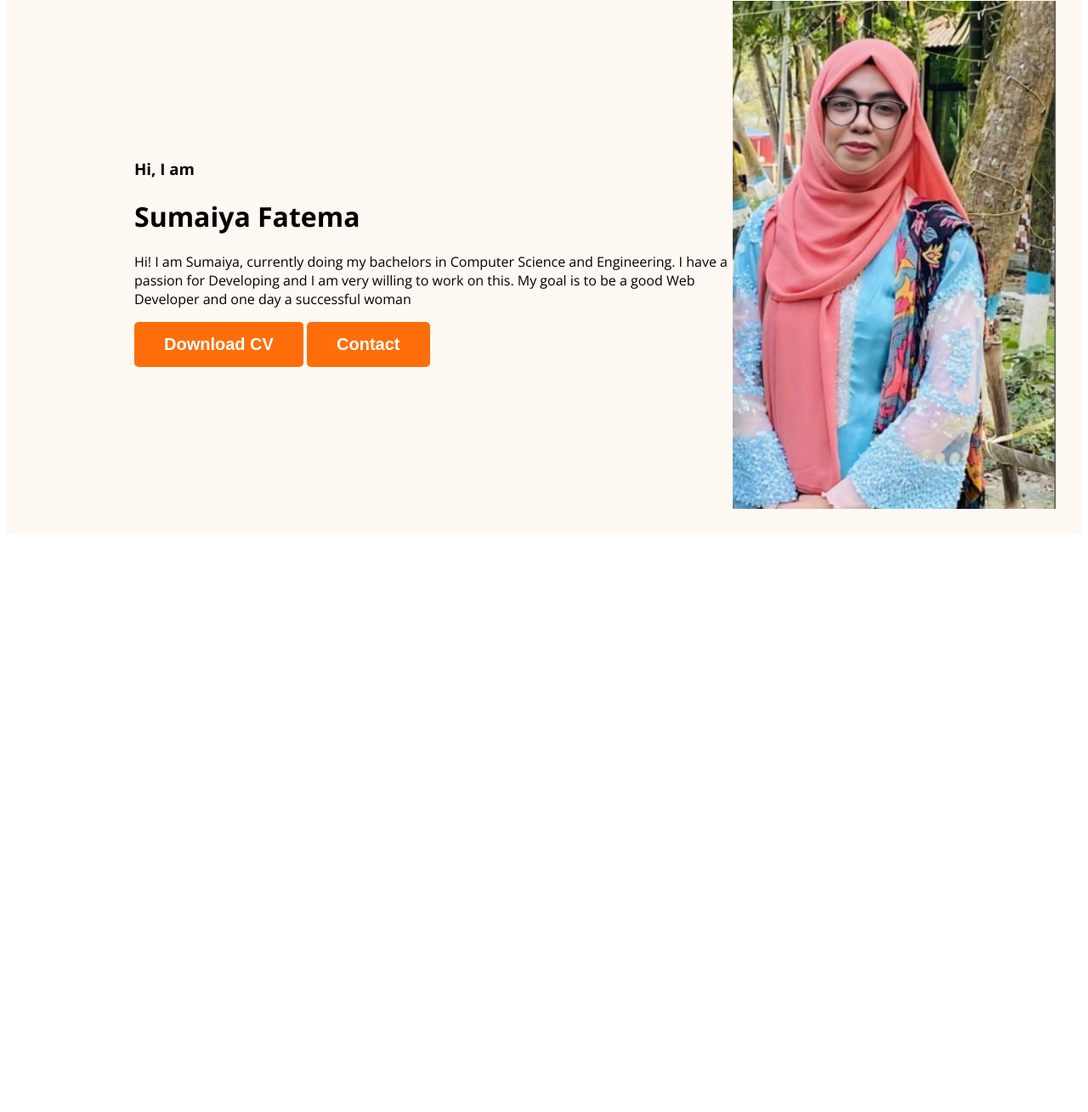
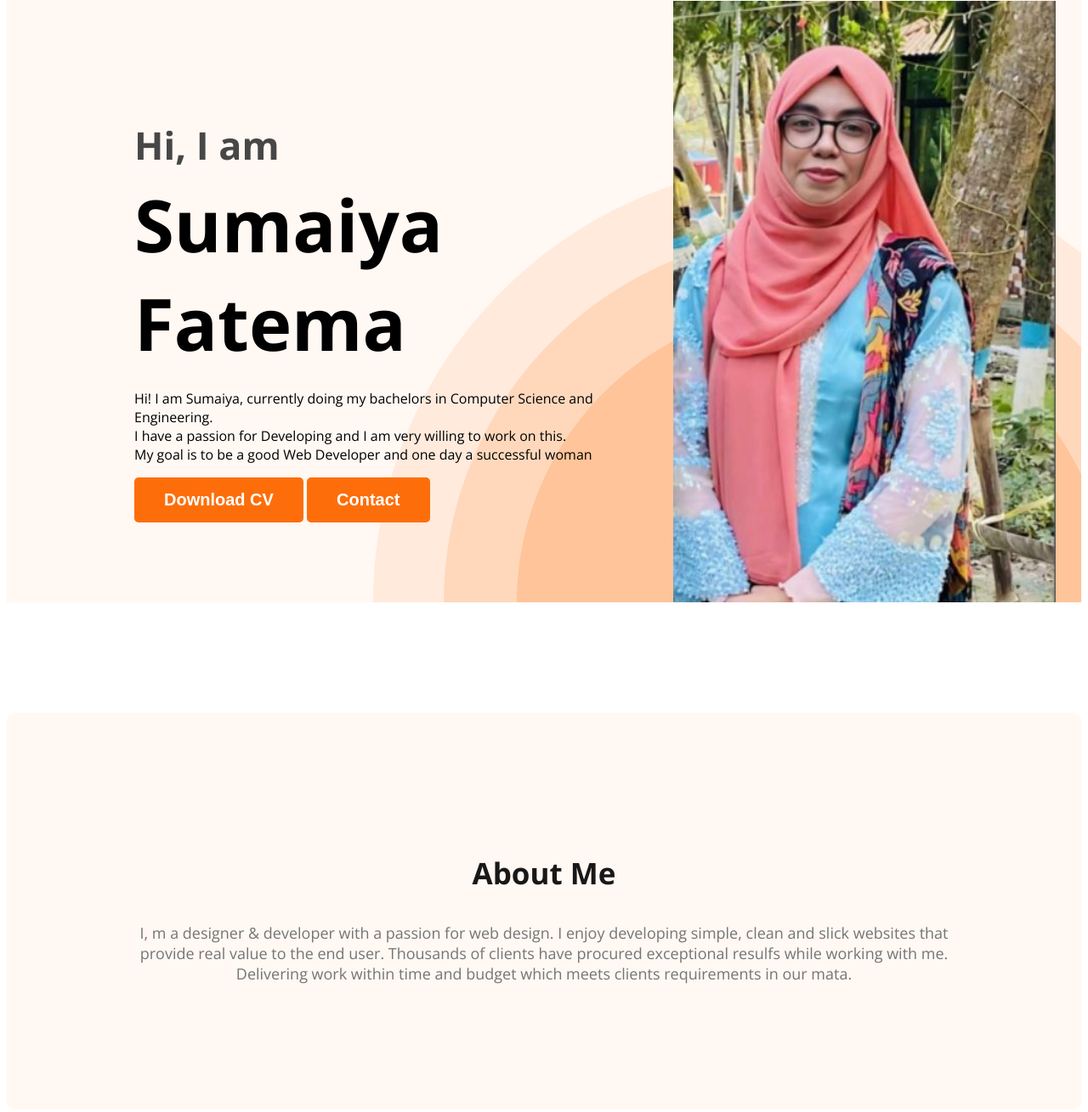
Before and after one commit to SumaiyaFatema/developer-portfolio, a plain HTML site: page index.html in a window 1280 px wide. Shown: the part 188-1497 px from the top of the page at 85% size. Before the commit the page ends 825 px from the top, so only its background shows below. Drawn offline with nearby package versions, Linux system fonts and the light colour scheme.

Commit message:
about section created

```diff
--- a/index.html
+++ b/index.html
@@ -27,8 +27,8 @@
             <div class="banner-content">
                 <h3 class="banner-greeting">Hi, I am</h3>
                 <h1 class="banner-title">Sumaiya Fatema</h1>
-                <p>Hi! I am Sumaiya, currently doing my bachelors in Computer Science and Engineering.
-                I have a passion for Developing and I am very willing to work on this.
+                <p>Hi! I am Sumaiya, currently doing my bachelors in Computer Science and Engineering.<br>
+                I have a passion for Developing and I am very willing to work on this.<br>
                 My goal is to be a good Web Developer and one day a successful woman</p>
 
                 <button class="btn-primary">Download CV</button>
@@ -43,6 +43,12 @@
     </header>
 
     <main>
+        <section class="about">
+            <h3 class="section-title">About Me</h3>
+            <p class="section-description">I, m a designer & developer with a passion for web design. I enjoy developing simple, clean and slick websites that provide real value to the end user. Thousands of clients have procured exceptional resulfs while working with me. Delivering work within time and budget which meets clients requirements in our mata.</p>
+
+
+        </section>
 
     </main>
 
--- a/styles/portfolio.css
+++ b/styles/portfolio.css
@@ -26,7 +26,19 @@ nav{
     padding: 15px 35px;
 }
 
+.section-title{
+    color: #181818;
+    text-align: center;
+    font-size: 35px;
+    font-weight: 700;
+}
 
+.section-description{
+    color: #757575;
+    text-align: center;
+    font-size: 18px;
+
+}
 
 .portfolio-website{
     color: #181818;
@@ -55,12 +67,16 @@ nav a{
 
 .background{
     background-color: #FFF8F3;
+    background-image: url(../images/header_bg.png);
+    background-repeat: no-repeat;
+    background-position: bottom right;
 }
 
 .banner{
-    padding: 30px 30px 30px 150px;
+    padding: 30px 30px 0px 150px;
     display: flex;
     align-items: center;
+    justify-content: space-between;
 }
 
 .banner .profile-picture{
@@ -69,4 +85,30 @@ nav a{
 
 .banner-content{
 
+
 }
+
+.banner-greeting{
+    font-size: 45px;
+    color: #474747;
+    margin-bottom: 0;
+}
+
+.banner-title{
+    font-size: 85px;
+    font-weight: 700;
+    margin-top: 5px;
+    margin-bottom: 20px;
+
+
+}
+
+/* main section styles */
+
+/* about section styles */
+.about{
+    padding: 130px;
+    border-radius: 10px;
+    background: #FFF8F3;
+    margin: 130px 0;
+}
```
Also changed, not shown: images/Capture.JPG (added).
